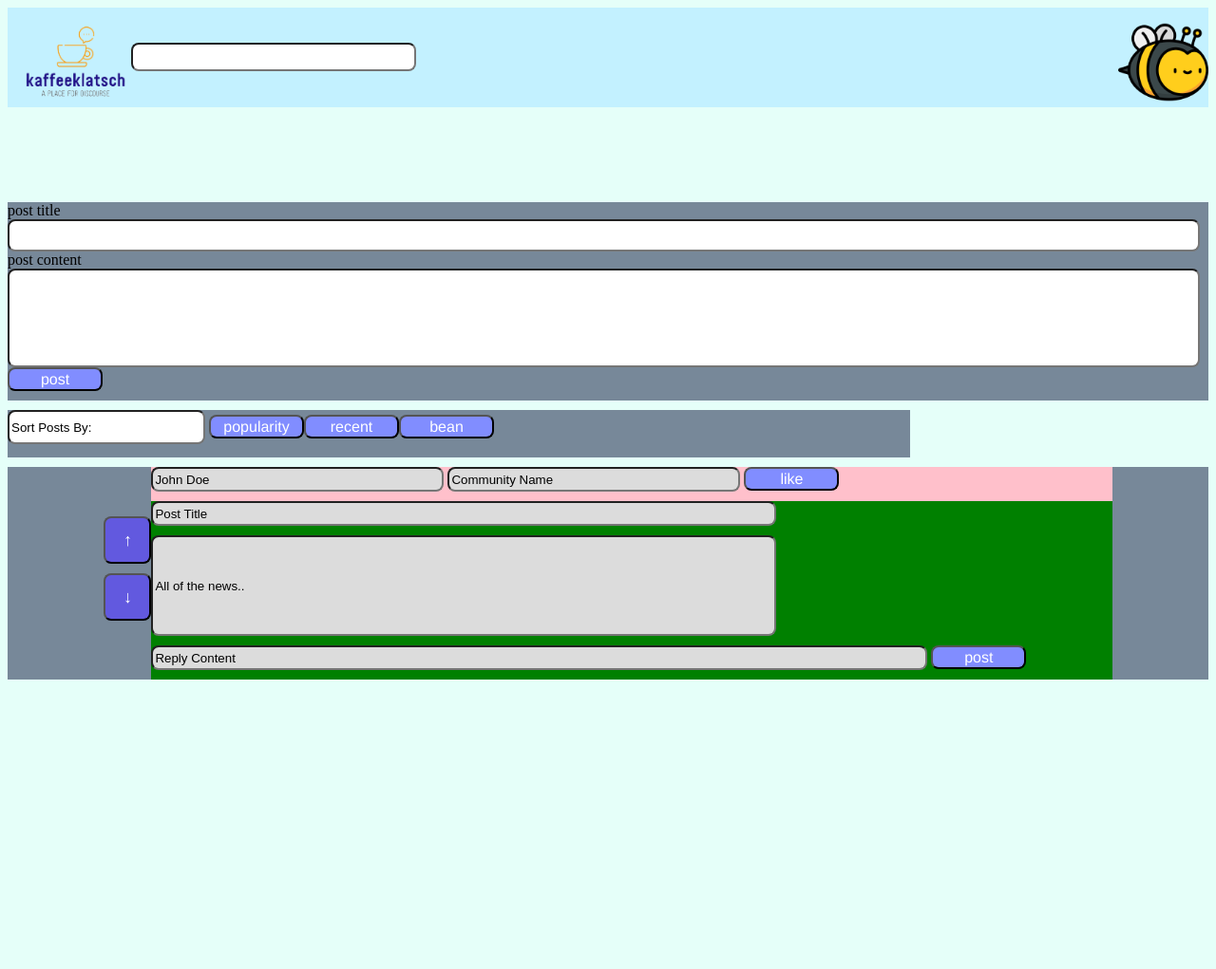
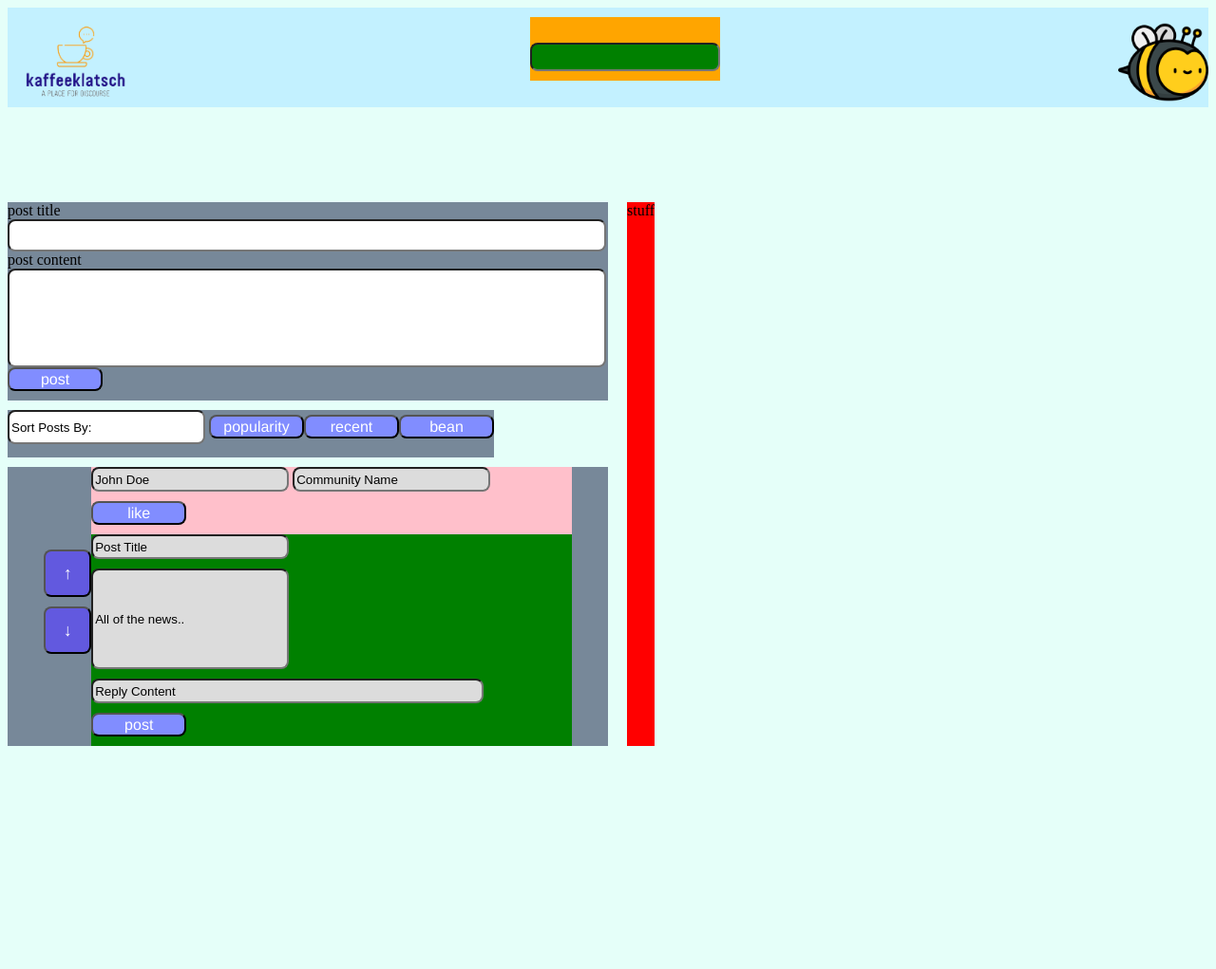
Before and after one commit to PFSDevTeam/kaffeeklatsch, a Flask app: page /feed in a window 1280 px wide. Shown: the whole page at 95% size. Run offline with Flask 2, Linux system fonts and the light colour scheme; some libraries are stand-ins or nearby versions.

Commit message:
element positioning

```diff
--- a/static/css/feed.css
+++ b/static/css/feed.css
@@ -0,0 +1,24 @@
+.content-view {
+  display: flex;
+}
+
+.post-pane {
+  display: inline-block;
+  width: 50%;
+}
+
+.community-pane {
+  display: inline-block;
+  background-color: red;
+  margin-left: 20px;
+}
+
+#search-container {
+    display: inline-block;
+    text-align: center;
+    background-color: orange;
+}
+
+#search-input {
+  background-color: green;
+}
--- a/static/css/registrationstylesheet.css
+++ b/static/css/forms.css
@@ -1,4 +1,4 @@
-/* File: registrationstylesheet.css
+/* File: forms.css
     @author: Geoff Floding, Emily Godwin
     Description: This file contains the registration style sheet*/
 
@@ -29,6 +29,14 @@
     font-family: "Helvetica Neue", "Arial", sans-serif;
 }
 
+/*input styling*/
+input{
+    margin-bottom: 10px;
+    border-radius: 8px;
+    height: 30px;
+    width: 200px;
+}
+
 /*submit and reset form*/
 .submit, .reset {
     height: 40px;
--- a/static/css/globalstylesheet.css
+++ b/static/css/globalstylesheet.css
@@ -9,7 +9,7 @@ body {
 .header {
     background-color: #C3F1FF;
     font-size: 50px;
-    text-align: right;
+    text-align: center;
 	height:95px;
     padding-left: 10px;
     padding-top: 10px;
--- a/static/css/loginstylesheet.css
+++ /dev/null
@@ -1,50 +0,0 @@
-/* File: loginstylesheet.css
-    @author: Ryan Dombek, Emily Godwin
-    Description: This file contains the login style sheet*/
-
-/*button to redirect to registration screen*/
-.button {
-    float: right;
-    margin-top: 25px;
-    margin-right: 40px;
-    width: 150px;
-    height: 40px;
-    border-radius: 8px;
-    background-color: #818DFF;
-    font-family: "Helvetica Neue", "Arial", sans-serif;
-    font-size: medium;
-    color: white;
-}
-
-
-/*container for form*/
-.container {
-    display: block;
-    float: center;
-    width: 375px;
-    text-align: left;
-    font-size: medium;
-    font-weight: bold;
-    margin-top: 5%;
-    margin-left: 36%;
-    font-family: "Helvetica Neue", "Arial", sans-serif;
-}
-
-/*input styling*/
-input{
-    margin-bottom: 10px;
-    border-radius: 8px;
-    height: 30px;
-    width: 200px;
-}
-
-/*submit and reset form*/
-.submit, .reset {
-    height: 40px;
-    width: 150px;
-    border-radius: 8px;
-    background-color: #818DFF;
-    font-family: "Helvetica Neue", "Arial", sans-serif;
-    font-size: medium;
-    color: white;
-}
--- a/static/css/post.css
+++ b/static/css/post.css
@@ -24,7 +24,7 @@
 }
 
 #ownerName {
-    width: 300px;
+    /* width: 300px; */
     height: 20px;
     /* position: absolute; */
     top: 285px;
@@ -35,7 +35,7 @@
 }
 
 #communityInfo {
-    width: 300px;
+    /* width: 300px; */
     height: 20px;
     /* position: absolute; */
     top: 285px;
@@ -45,7 +45,7 @@
 }
 
 .post-wrapper #postTitle {
-    width: 650px;
+    /* width: 650px; */
     height: 20px;
     /* position: absolute; */
     top: 320px;
@@ -55,7 +55,7 @@
 }
 
 #ownerContent {
-    width: 650px;
+    /* width: 650px; */
     height: 100px;
     /* position: absolute; */
     top: 355px;
--- a/static/css/sort_post.css
+++ b/static/css/sort_post.css
@@ -1,7 +1,7 @@
 .sort-post-wrapper {
     display: inline-block;
     background-color: lightslategray;
-    width: 950px;
+    /* width: 950px; */
     height: 50px;
     margin-bottom: 10px;
 }
--- a/templates/base.html
+++ b/templates/base.html
@@ -17,8 +17,9 @@
     />
     <link
       rel="stylesheet"
-      href="{{ url_for('static', filename='css/loginstylesheet.css') }}"
+      href="{{ url_for('static', filename='css/forms.css') }}"
     />
+    {% block addedCSS %}{% endblock %}
 
     <meta charset="UTF-8" />
     <meta http-equiv="X-UA-Compatible" content="IE=edge" />
--- a/templates/feed.html
+++ b/templates/feed.html
@@ -4,13 +4,17 @@
 {% import 'make_post.html' as makePostTemplate %}
 {% import 'sort_post.html' as sortPostTemplate %}
 {% import 'post.html' as replyTemplate %}
+{% block addedCSS %}
+ <link
+      rel="stylesheet"
+      href="{{ url_for('static', filename='css/feed.css') }}"
+    />
+{% endblock %}
 
 <!--search bar block-->
 {% block search %}
-    <div class="input-group">
-        <div class="form-outline" style="float: left;">
-            <input id="search-input" type="search" id="form1" class="form-control" style="top: 50px; left: 450px; width: 300px;" />
-        </div>
+    <div class="search-container" id="search-container">
+        <input id="search-input" type="search" id="form1" class="form-control"/>
     </div>
 {% endblock %}
 
@@ -24,8 +28,9 @@
 <div class="page">
 
     <body>
+        <div class="content-view">
             <!--left block-->
-        <div>
+            <div class="post-pane">
                 <!--float the post form at the top-->
                 <form method="POST">
                     {{ makePostTemplate.make_post(makePostForm) }}
@@ -35,9 +40,12 @@
                 <!--display the available posts below-->
                 <!--post loop-->
                 <!--post macros pulled in-->
+            </div>
                 <!--right block-->
-            <div>
+            <div class="community-pane">
                 <!--community component goes here-->
+                stuff
+            </div>
         </div>
     </body>
     </div>
--- a/templates/login.html
+++ b/templates/login.html
@@ -2,7 +2,7 @@
 {% extends 'base.html' %}
 
 {% block register %}
-    <button onclick="document.location='register.html'" class="button" style="float: right">sign up</button>
+    <button onclick="document.location='register.html'" class="button">sign up</button>
 {% endblock %}
 
 {% block body %}
```
Lines whose indentation alone changed are shown as unchanged.
